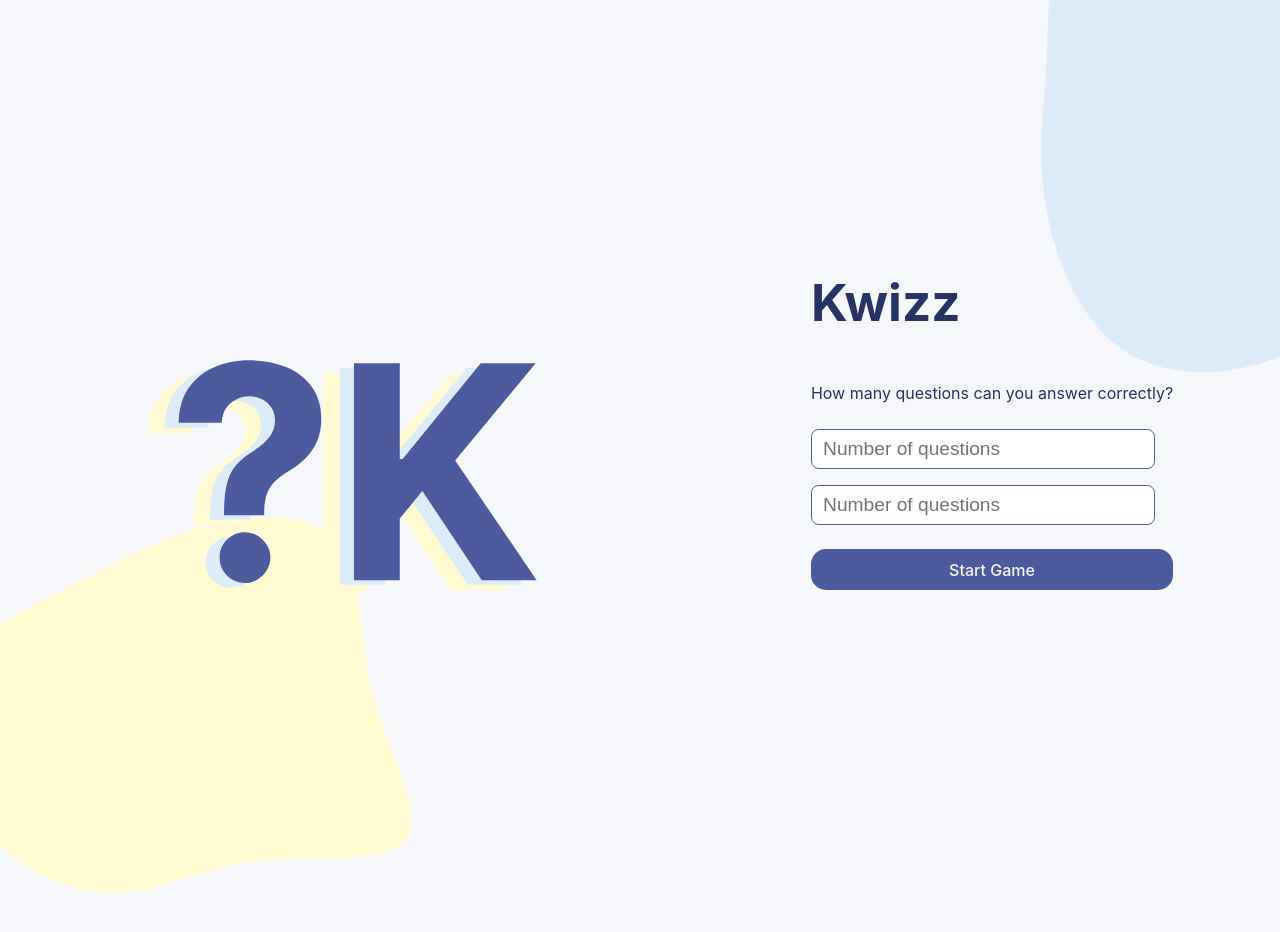
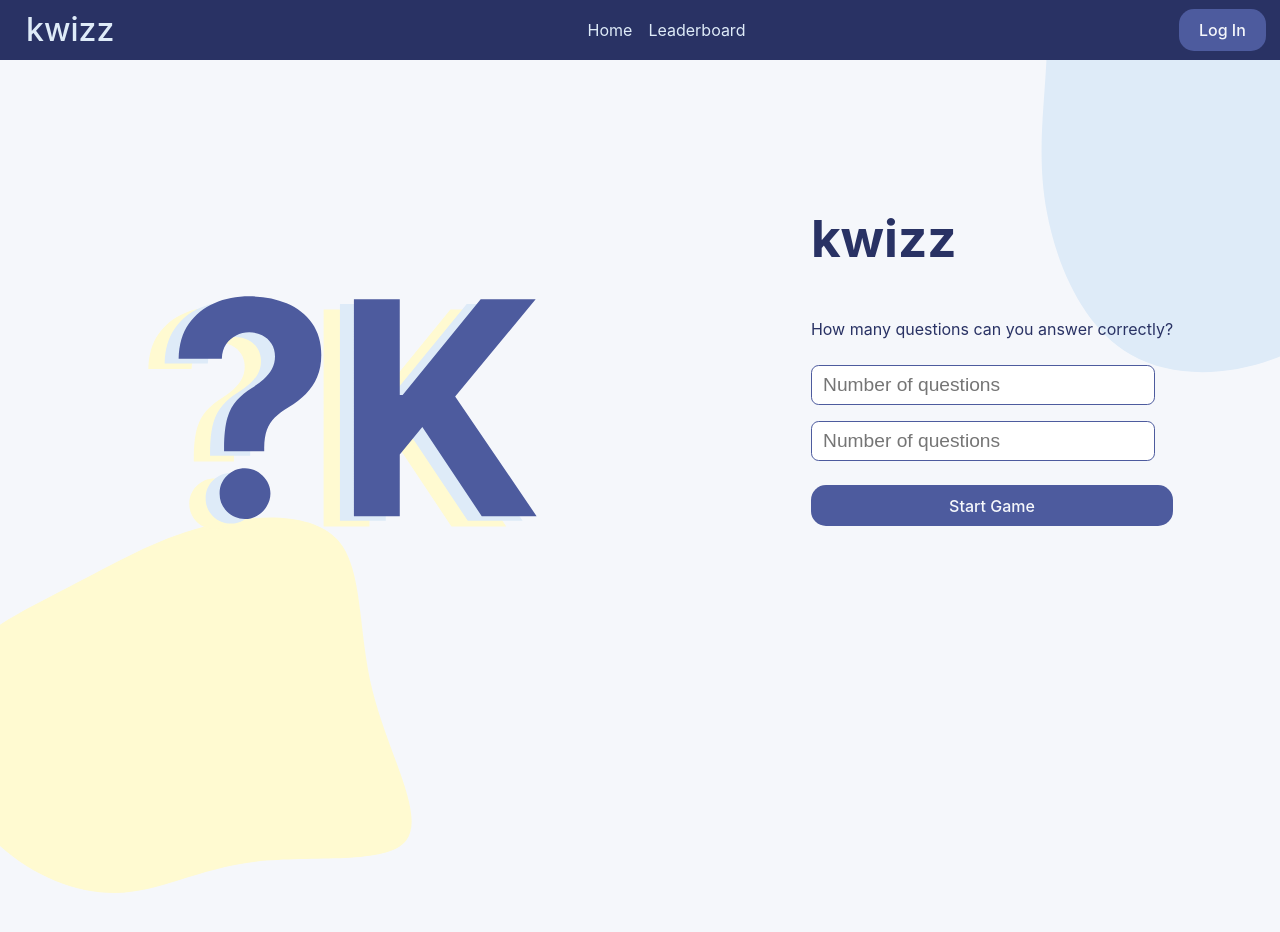
Before and after one commit to leSullivan/KWIZZ, a React (Vite) app: page / in a window 1280 px wide. Shown: the top 932 px of the page. Built offline with nearby package versions, Linux system fonts and the light colour scheme.

Commit message:
restructured tsx

```diff
--- a/index.html
+++ b/index.html
@@ -4,7 +4,7 @@
     <meta charset="UTF-8" />
     <link rel="icon" type="image/svg+xml" href="/logo.svg" />
     <meta name="viewport" content="width=device-width, initial-scale=1.0" />
-    <title>KWIZZ</title>
+    <title>kwizz</title>
   </head>
   <body>
     <div id="root"></div>
--- a/src/App.tsx
+++ b/src/App.tsx
@@ -1,6 +1,7 @@
 import { useState, useEffect } from "react";
-import StartScreen from "./components/StartScreen";
-import GameScreen from "./components/GameScreen";
+import Home from "./components/Home";
+import GameScreen from "./components/game/GameScreen";
+import Navbar from "./components/Navbar";
 
 import blob1 from "./assets/blob1.svg";
 import blob2 from "./assets/blob2.svg";
@@ -10,15 +11,20 @@ function App() {
 
   return (
     //navbar??
+    //später route zum GameScreen
+    <div className="App">
+      <Navbar />
       <main>
         <img src={blob1} className="blob1" alt="blob" />
         {started ? (
           <GameScreen changeSettings={() => startGame(false)}/>
         ) : (
-        <StartScreen startGame={() => startGame(true)} />
+          <Home startGame={() => startGame(true)} />
         )}
         <img src={blob2} className="blob2" alt="blob" />
       </main>
+    </div>
+
   );
 }
 
--- a/src/components/StartScreen.tsx
+++ b/src/components/Home.tsx
@@ -1,4 +1,5 @@
 import logo from "../assets/logo.svg";
+import "./home.css"
 
 interface StartScreenProps {
   startGame: () => void;
@@ -11,7 +12,7 @@ export default function StartScreen(props: StartScreenProps) {
     <div className="start--screen">
       <img src={logo} alt="logo" className="start--screen-logo" />
       <form>
-        <h1>Kwizz</h1>
+        <h1>kwizz</h1>
         <p>How many questions can you answer correctly?</p>
         <input type="number" placeholder="Number of questions" />
         <input type="number" placeholder="Number of questions" />
--- a/src/components/GameScreen.tsx
+++ b/src/components/game/GameScreen.tsx
@@ -1,6 +1,7 @@
 import { useEffect, useState } from "react";
 import Question from "./Question";
 import { nanoid } from "nanoid";
+import "./gameScreen.css"
 
 type OpentdbAPI = {
   category: string;
@@ -148,7 +149,7 @@ export default function GameScreen(props: any) {
     <p>Loading...</p>
   ) : (
     <section className="game--screen">
-      <h1>Kwizz</h1>
+      <h1>kwizz</h1>
       {gameFinished.finished && (
         <p className="score">
           Score: {score}/{gameSettings.questionAmount}
--- a/src/components/Question.tsx
+++ b/src/components/game/Question.tsx
@@ -1,4 +1,5 @@
-import missing from "../assets/missing.png";
+import missing from "../../assets/missing.png";
+import "./question.css"
 
 interface QuestionProps {
   id: string;
--- /dev/null
+++ b/src/components/game/gamescreen.css
@@ -0,0 +1,23 @@
+.questions {
+  max-height: 50rem;
+  padding: 0.5rem;
+  overflow-y: scroll;
+}
+
+.game--screen {
+  text-align: center;
+}
+
+.score {
+  text-align: center;
+  font-size: 1.5rem;
+  margin: 0.5rem 0px;
+}
+
+.game--screen button {
+  display: flex;
+  justify-content: center;
+  margin-top: 3rem;
+  padding: 1.3rem 1.8rem;
+  font-size: 1.2rem;
+}
--- /dev/null
+++ b/src/components/game/question.css
@@ -0,0 +1,87 @@
+  .question--title{
+    display: flex;
+    justify-content: space-between;
+    align-items: center;
+  }
+
+  .missing-answered{
+    width: 2rem;
+    height: 2rem;
+  }
+
+  .question h4{
+    text-align: left;
+    font-size: 1.5rem;
+    margin: 0.5rem 0px;
+    max-width: 800px;
+  }
+
+  .answers{
+    display: flex;
+    align-items: center;
+    justify-content: left;
+    gap: 3rem;
+    margin: 1.3rem 0px;
+    max-width: 900px;
+  }
+
+  .answer--default{
+    border: 0.1rem solid #4D5B9E;
+    border-radius: 7.71045px;
+    cursor: pointer;
+    color: #293264;
+
+    font-weight: 500;
+    padding: 0.4rem 0.7rem;
+  }
+
+  .answer--default:hover{
+    background-color: #4d5b9e;
+    color: #F5F7FB;
+    filter: drop-shadow(0 0 0.25rem #90a1f4);
+  }
+
+  .answer--selected{
+    border: 0.1rem solid #4D5B9E;
+    border-radius: 7.71045px;
+    cursor: pointer;
+    background-color: #4D5B9E;
+    color: #F5F7FB;
+
+    font-weight: 500;
+    padding: 0.4rem 0.7rem;
+  }
+  .answer--correct{
+    border-radius: 7.71045px;
+    cursor: pointer;
+    background-color: #94D7A2;
+    color: #293264;
+
+    font-weight: 500;
+    padding: 0.4rem 0.7rem;
+  }
+  .answer--incorrect{
+    border-radius: 7.71045px;
+    cursor: pointer;
+    background-color: #F8BCBC;
+    color: #293264;
+
+    font-weight: 500;
+    padding: 0.4rem 0.7rem;
+    opacity: 0.5;
+  }
+  .answer--translucent{
+    border: 0.1rem solid #4D5B9E;
+    border-radius: 7.71045px;
+    cursor: pointer;
+    color: #293264;
+
+    font-weight: 500;
+    padding: 0.4rem 0.7rem;
+    opacity: 0.5;
+  }
+
+  hr{
+    border: 0.5px solid #8589a074;
+    width: 100%;
+  }
--- /dev/null
+++ b/src/components/home.css
@@ -0,0 +1,36 @@
+.start--screen{
+    height: 100vh;
+    display: flex;
+    flex-direction: row;
+    align-items: stretch;
+    gap: 14rem;
+    margin-top: 22vh;
+  }
+
+  .start--screen-logo{
+    width: 30rem;
+    height: 30rem;
+    margin-bottom: 2rem;
+    animation: logo 2s;
+  }
+
+  form{
+    display: flex;
+    flex-direction: column;
+    align-items: start;
+    animation: game-screen--input 2s ;
+  }
+
+  form input{
+    margin: 0.5rem 0px;
+    padding: 0.5rem 0.7rem;
+    font-size: 1.2rem;
+    border: 0.1rem solid #4D5B9E;
+    border-radius: 7.71045px;
+    width: 20rem;
+  }
+
+  form button{
+    margin-top: 1rem;
+    width: 100%;
+  }
--- a/src/index.css
+++ b/src/index.css
@@ -31,6 +31,7 @@ a:hover {
 }
 
 h1 {
+  color:  #293264;
   text-align: center;
   font-size: 3.2em;
   line-height: 1.1;
@@ -57,10 +58,15 @@ button:hover {
   outline: 0;
 }
 
+nav{
+  position: absolute;
+  top: 0;
+  width: 100%;
+}
+
 
 main{
   display: flex;
-  flex-direction: column;
   align-items: center;
   justify-content: center;
 }
@@ -81,153 +87,37 @@ main{
   width: 80vh;
 }
 
-.start--screen{
-  height: 100vh;
-  display: flex;
-  flex-direction: row;
-  align-items: stretch;
-  gap: 14rem;
-  margin-top: 30vh;
+@keyframes logo {
+  0% {
+    opacity: 0;
+    transform: translateX(200px);
+  }
+  50% {
+    opacity: 1;
+    transform: translateX(200px);
+  }
+  100% {
+    opacity: 1;
+    transform: translateX(0px);
+  }
 }
 
-.start--screen-logo{
-  width: 30rem;
-  height: 30rem;
-  margin-bottom: 2rem;
+@keyframes game-screen--input {
+  0% {
+    opacity: 0;
+    transform: translateY(200px);
+  }
+  75%{
+    opacity: 0;
+    transform: translateY(200px);
+  }
+  100% {
+    opacity: 1;
+    transform: translateY(0px);
+  }
 }
 
-form{
-  display: flex;
-  flex-direction: column;
-  align-items: start;
-}
 
-form input{
-  margin: 0.5rem 0px;
-  padding: 0.5rem 0.7rem;
-  font-size: 1.2rem;
-  border: 0.1rem solid #4D5B9E;
-  border-radius: 7.71045px;
-  width: 20rem;
-}
-
-form button{
-  margin-top: 1rem;
-  width: 100%;
-}
-
-.game--screen{
-  text-align: center;
-  height: 100vh;
-}
-
-.score{
-  text-align: center;
-  font-size: 1.5rem;
-  margin: 0.5rem 0px;
-}
-
-.game--screen button{
-  display: flex;
-  justify-content: center;
-  margin-top: 3rem;
-  padding: 1.3rem 1.8rem;
-  font-size: 1.2rem;
-}
-
-.questions{
-  max-height: 50rem;
-  padding: 0.5rem;
-  overflow-y: scroll;
-}
-
-.question--title{
-  display: flex;
-  justify-content: space-between;
-  align-items: center;
-}
-
-.missing-answered{
-  width: 2rem;
-  height: 2rem;
-}
-
-.question h4{
-  text-align: left;
-  font-size: 1.5rem;
-  margin: 0.5rem 0px;
-  max-width: 800px;
-}
-
-.answers{
-  display: flex;
-  align-items: center;
-  justify-content: left;
-  gap: 3rem;
-  margin: 1.3rem 0px;
-  max-width: 900px;
-}
-
-.answer--default{
-  border: 0.1rem solid #4D5B9E;
-  border-radius: 7.71045px;
-  cursor: pointer;
-  color: #293264;
-
-  font-weight: 500;
-  padding: 0.4rem 0.7rem;
-}
-
-.answer--default:hover{
-  background-color: #4d5b9e;
-  color: #F5F7FB;
-  filter: drop-shadow(0 0 0.25rem #90a1f4);
-}
-
-.answer--selected{
-  border: 0.1rem solid #4D5B9E;
-  border-radius: 7.71045px;
-  cursor: pointer;
-  background-color: #4D5B9E;
-  color: #F5F7FB;
-
-  font-weight: 500;
-  padding: 0.4rem 0.7rem;
-}
-.answer--correct{
-  border-radius: 7.71045px;
-  cursor: pointer;
-  background-color: #94D7A2;
-  color: #293264;
-
-  font-weight: 500;
-  padding: 0.4rem 0.7rem;
-}
-.answer--incorrect{
-  border-radius: 7.71045px;
-  cursor: pointer;
-  background-color: #F8BCBC;
-  color: #293264;
-
-  font-weight: 500;
-  padding: 0.4rem 0.7rem;
-  opacity: 0.5;
-}
-.answer--translucent{
-  border: 0.1rem solid #4D5B9E;
-  border-radius: 7.71045px;
-  cursor: pointer;
-  color: #293264;
-
-  font-weight: 500;
-  padding: 0.4rem 0.7rem;
-  opacity: 0.5;
-}
-
-hr{
-  border: 0.5px solid #8589a074;
-  width: 100%;
-}
 /* @media (prefers-color-scheme: light) {
   :root {
     color: #213547;
```
Also changed, not shown: 1 other file (tests, documents, lock files or other folders). Lines whose indentation alone changed are shown as unchanged.
